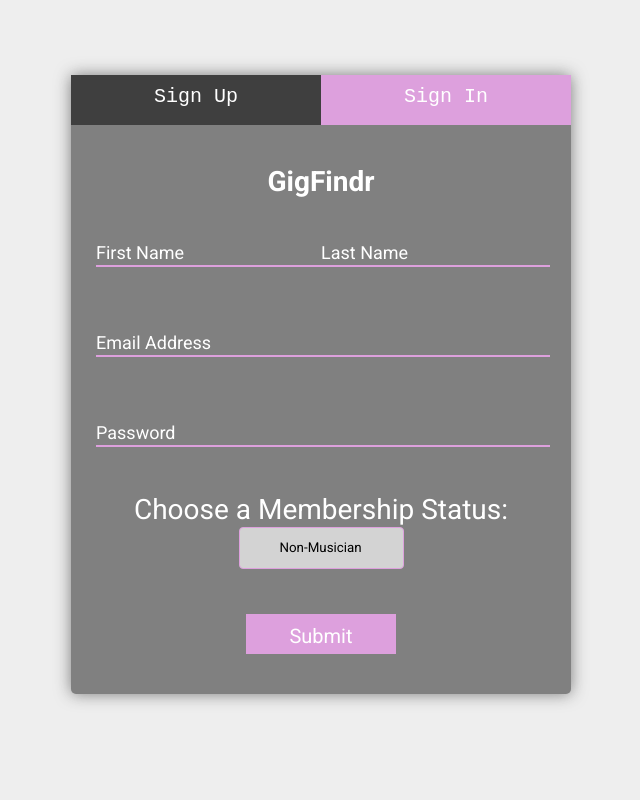
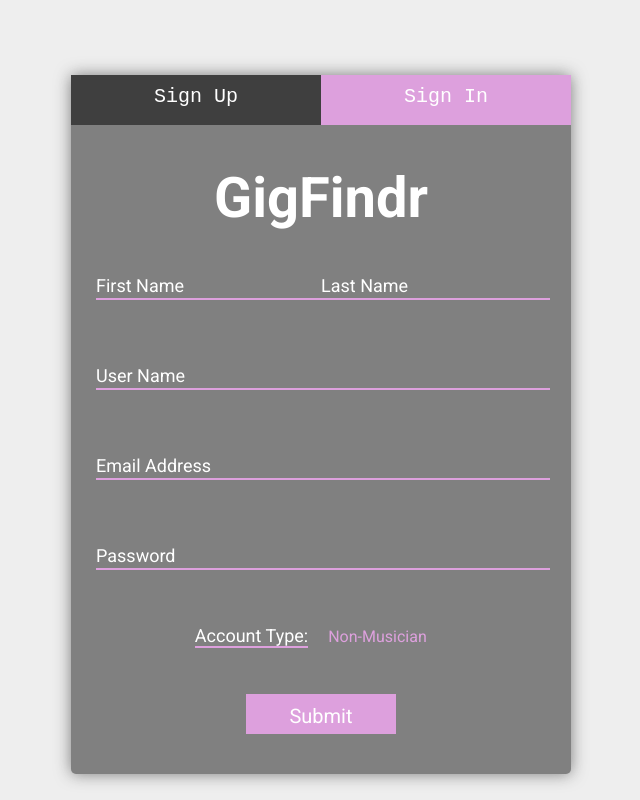
Before and after one commit to omerfarukbasar/GigFindr-Software-Eng, a React (Create React App) app in the folder gf-app/: page / in a window 1280 px wide. Shown: the whole page, without its empty margins (319-959 px from the left). Built offline with nearby package versions, Linux system fonts and the light colour scheme.

Commit message:
Update Login
Added to css
Made new labels

```diff
--- a/gf-app/src/pages/Login/Login.css
+++ b/gf-app/src/pages/Login/Login.css
@@ -192,14 +192,17 @@ input::placeholder {
 /* Selection Box */
 /* https://www.sliderrevolution.com/resources/css-select-styles/ */
 select {
-
   /* styling */
-  background-color: lightgrey;
-  border: thin solid plum;
-  border-radius: 4px;
+  background-color: transparent;
+  color: plum;
+  font-style: inherit;
+  font-size: medium;
+  border: none;
+  border-radius: 5px;
   display: inline-block;
   line-height: 1.5em;
-  padding: 10px 40px 10px 40px;
+  justify-content: right;
+  padding: 0 20px 0 20px;
 
   /* reset */
   margin: 0;
@@ -209,3 +212,9 @@ select {
   -webkit-appearance: none;
   -moz-appearance: none;
 }
+
+label[for=userType] {
+  display: inline;
+  border-bottom: 2px solid plum;
+  justify-content: left;
+}
--- a/gf-app/src/pages/Login/Login.jsx
+++ b/gf-app/src/pages/Login/Login.jsx
@@ -59,7 +59,7 @@ class SignUp extends Component {
   render() {
     return(
       <div className='signUpContainer'>
-        <h4 className='headerText'>GigFindr</h4>
+        <h1 className='headerText'>GigFindr</h1>
         <div className='inputSectionSplit'>
           <input type='text' className='firstName' required/>
           <label className='inputLabel'>First Name</label>
@@ -67,6 +67,10 @@ class SignUp extends Component {
         <div className='inputSectionSplit'>
           <input type='text' className='lastName' required/>
           <label className='inputLabel'>Last Name</label>
+        </div>
+        <div className='inputSection'>
+          <input type='text' className='userName' required/>
+          <label className='inputLabel'>User Name</label>
         </div>
         <div className='inputSection'>
           <input type='text' className='emailAddress' required/>
@@ -77,7 +81,7 @@ class SignUp extends Component {
           <label className='inputLabel'>Password</label>
         </div>
         <div className="inputSection">
-        <label for="userType">Choose a Membership Status:</label>
+        <span><label className='inputLabel' for="userType">Account Type:</label></span>
           <select name="userType" id="userType" className="sel-membership">
               <option value="non-musician">Non-Musician</option>
               <option value="musician">Musician</option>
@@ -93,7 +97,7 @@ class SignIn extends Component {
   render() {
     return(
       <div className='signInContainer'>
-        <h4 className='headerText'>GigFindr</h4>
+        <h1 className='headerText'>GigFindr</h1>
         <div className='inputSection'>
           <input type='text' className='userName' required/>
           <label className='inputLabel'>User Name</label>
```
Lines whose indentation alone changed are shown as unchanged.
